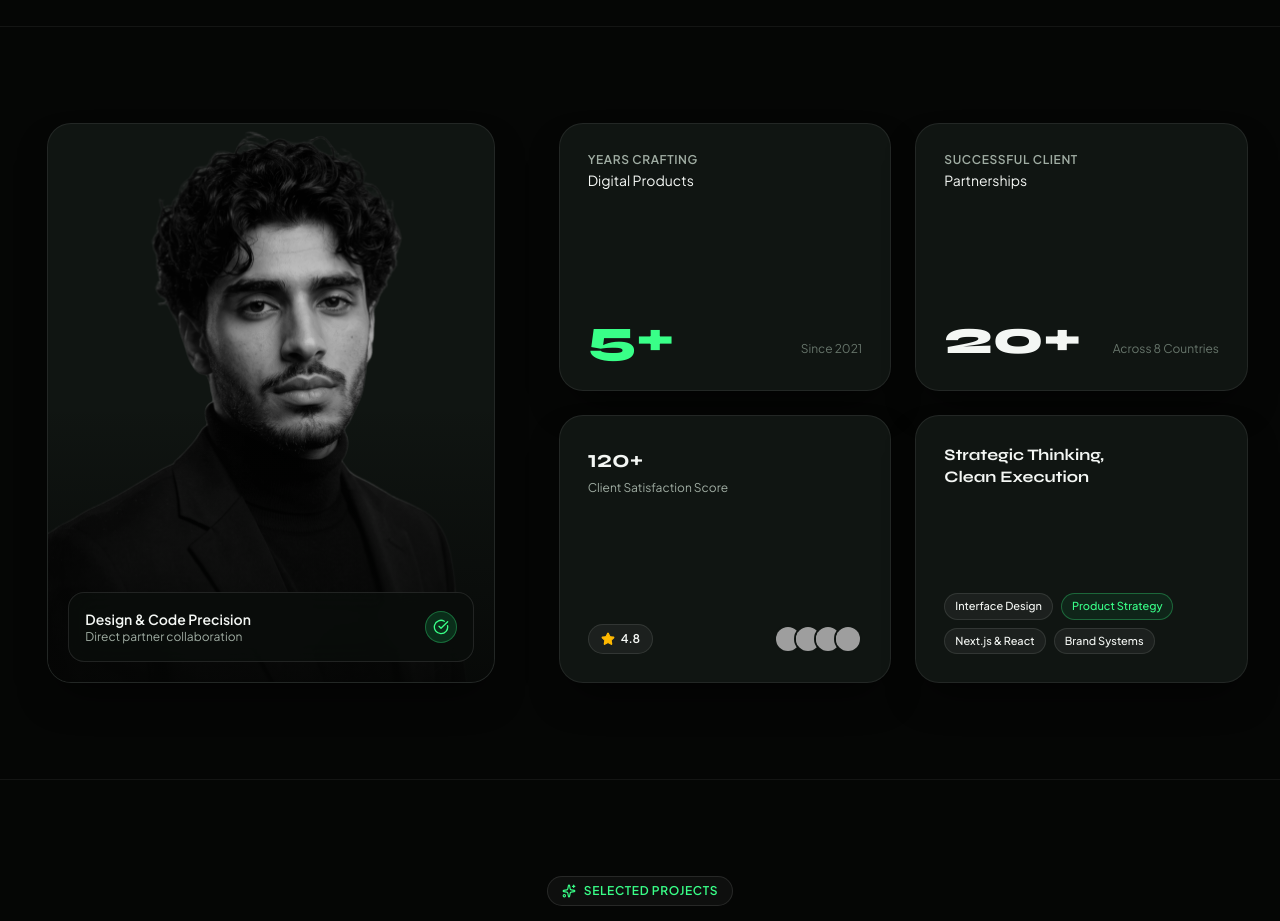
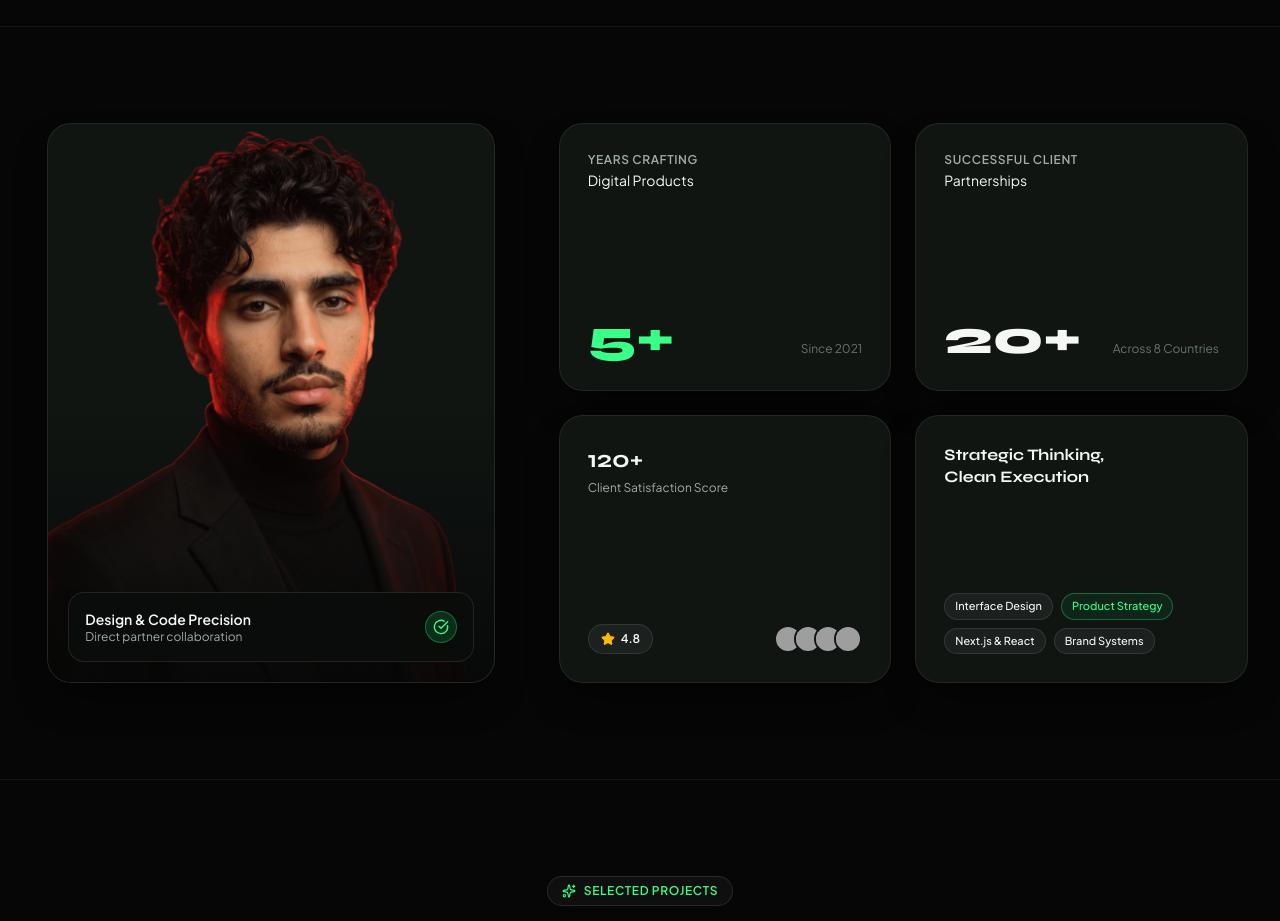
Before and after one commit to mahadmulki56-png/pinnacledigital, a React (Vite) app: page / in a window 1280 px wide. Shown: the part 1840-2761 px from the top of the page. Built offline with nearby package versions, Linux system fonts and the light colour scheme; grey boxes are pictures that could not be loaded.

Commit message:
feat(capabilities): remove grayscale portrait effect
Disable the grayscale filter on the portrait image to improve visual clarity and align with the brand's aesthetic.

```diff
--- a/src/components/CapabilitiesSection.tsx
+++ b/src/components/CapabilitiesSection.tsx
@@ -27,7 +27,7 @@
                 src={imgError ? fallbackUrl : portraitUrl}
                 onError={() => setImgError(true)}
                 alt="Lead Architect & Design Director"
-                className="w-full h-full object-cover object-center filter grayscale contrast-[1.05] group-hover:grayscale-0 transition-all duration-700"
+                className="w-full h-full object-cover object-center transition-all duration-700"
               />
 
               {/* Inset badge at bottom of portrait */}
```
